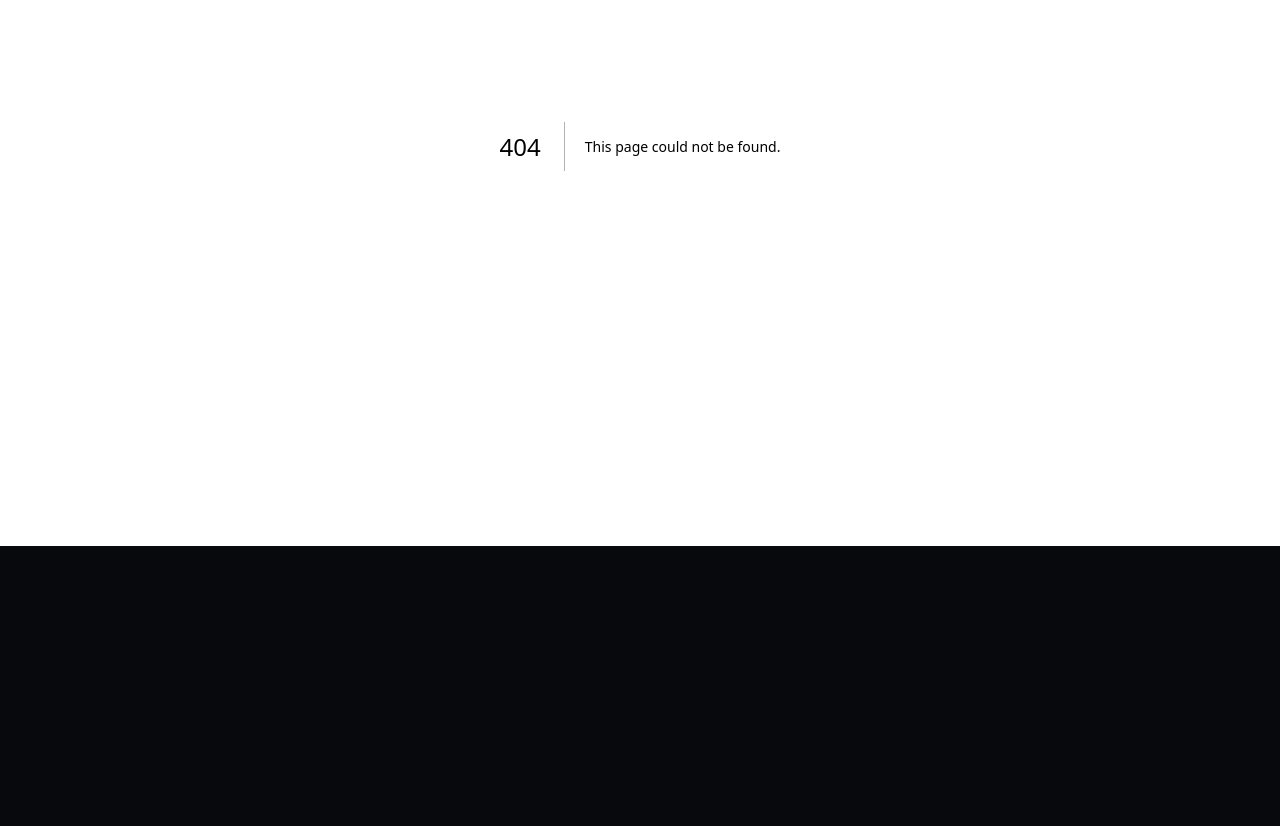
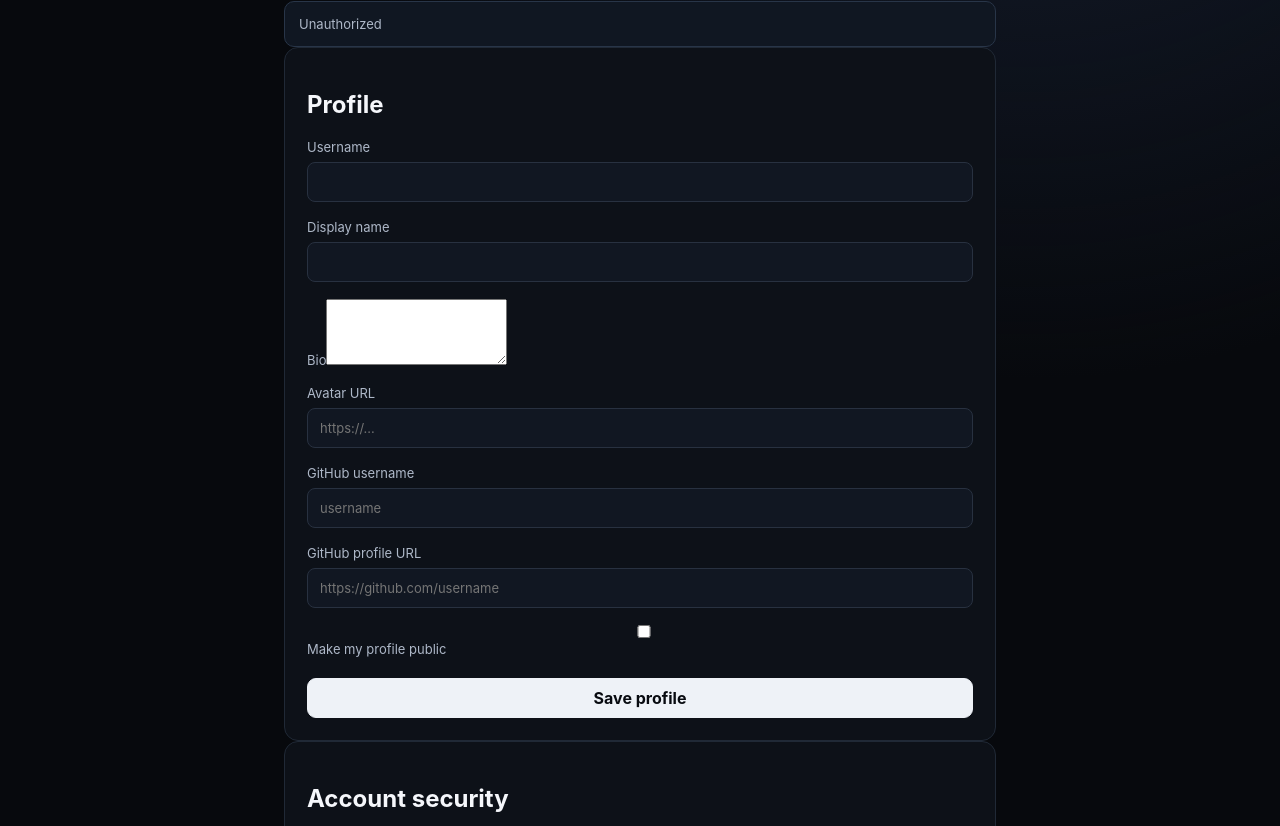
Before and after one commit to DaGoatZayyy/Server-Moniter, a Next.js app: page /settings in a window 1280 px wide. Before the commit this address had no page. Shown: the part 254-1080 px from the top of the page. Before the commit the page ends 800 px from the top, so only its background shows below. Built offline with nearby package versions, Linux system fonts and the light colour scheme; no server answers.

Commit message:
Add user profile and account settings page

```diff
--- /dev/null
+++ b/app/settings/page.tsx
@@ -0,0 +1,24 @@
+"use client";
+
+import Link from "next/link";
+import { useEffect, useState } from "react";
+
+type Profile = { username:string; display_name:string; bio:string; avatar_url:string; is_public:boolean; github_username:string; github_url:string };
+type Auth = { email:string; email_verified:boolean; picture:string };
+
+export default function SettingsPage(){
+  const [profile,setProfile]=useState<Profile>({username:"",display_name:"",bio:"",avatar_url:"",is_public:false,github_username:"",github_url:""});
+  const [auth,setAuth]=useState<Auth>({email:"",email_verified:false,picture:""});
+  const [message,setMessage]=useState(""); const [error,setError]=useState(""); const [busy,setBusy]=useState(false);
+  useEffect(()=>{fetch("/api/profile",{cache:"no-store"}).then(async r=>{const j=await r.json();if(!r.ok)throw new Error(j.error||"Unable to load profile");setProfile(j.profile);setAuth(j.auth);}).catch(e=>setError(e instanceof Error?e.message:"Unable to load profile"));},[]);
+  async function save(e:React.FormEvent){e.preventDefault();setBusy(true);setMessage("");setError("");try{const r=await fetch("/api/profile",{method:"PATCH",headers:{"Content-Type":"application/json"},body:JSON.stringify(profile)});const j=await r.json();if(!r.ok)throw new Error(j.error||"Unable to save profile");setProfile(j.profile);setMessage("Profile saved.");}catch(e){setError(e instanceof Error?e.message:"Unable to save profile");}finally{setBusy(false);}}
+  async function passwordReset(){setBusy(true);setMessage("");setError("");try{const r=await fetch("/api/account/password-reset",{method:"POST"});const j=await r.json();if(!r.ok)throw new Error(j.error||"Unable to send password email");setMessage(j.message);}catch(e){setError(e instanceof Error?e.message:"Unable to send password email");}finally{setBusy(false);}}
+  async function deleteAccount(){if(!confirm("Delete your Server Monitor account and all servers and telemetry? This cannot be undone."))return;setBusy(true);setError("");try{const r=await fetch("/api/account",{method:"DELETE"});const j=await r.json();if(!r.ok)throw new Error(j.error||"Unable to delete account");window.location.href="/auth/logout";}catch(e){setError(e instanceof Error?e.message:"Unable to delete account");setBusy(false);}}
+  return <div className="shell"><header className="topbar"><Link className="brand" href="/">Server<span>Monitor</span></Link><div className="top-actions"><Link className="button" href="/">Dashboard</Link><Link className="button" href="/auth/logout">Log out</Link></div></header><main className="main narrow"><div className="eyebrow">Account</div><h1 className="title">Profile & settings</h1><p className="muted lead">Configure your public profile and account security. Authentication credentials remain managed by Auth0.</p>
+    {message&&<div className="notice">{message}</div>}{error&&<div className="notice">{error}</div>}
+    <form className="form-card" onSubmit={save}><h2>Profile</h2><label>Username<input value={profile.username} onChange={e=>setProfile({...profile,username:e.target.value})} maxLength={40} required /></label><label>Display name<input value={profile.display_name} onChange={e=>setProfile({...profile,display_name:e.target.value})} maxLength={80}/></label><label>Bio<textarea value={profile.bio} onChange={e=>setProfile({...profile,bio:e.target.value})} maxLength={500} rows={4}/></label><label>Avatar URL<input value={profile.avatar_url} onChange={e=>setProfile({...profile,avatar_url:e.target.value})} maxLength={500} placeholder="https://…"/></label><label>GitHub username<input value={profile.github_username} onChange={e=>setProfile({...profile,github_username:e.target.value})} maxLength={80} placeholder="username"/></label><label>GitHub profile URL<input value={profile.github_url} onChange={e=>setProfile({...profile,github_url:e.target.value})} maxLength={300} placeholder="https://github.com/username"/></label><label className="check"><input type="checkbox" checked={profile.is_public} onChange={e=>setProfile({...profile,is_public:e.target.checked})}/> Make my profile public</label><button className="button primary full" disabled={busy}>{busy?"Saving…":"Save profile"}</button></form>
+    <section className="form-card"><h2>Account security</h2><p className="muted">Signed in as <strong>{auth.email||"—"}</strong> · {auth.email_verified?"Email verified":"Email not verified"}</p><div className="settings-actions"><button className="button" onClick={passwordReset} disabled={busy}>Change password by email</button><Link className="button" href="/auth/login?prompt=login">Manage MFA / 2FA</Link></div><p className="muted small">Password changes use Auth0's verified email reset flow. MFA enrollment is handled by your Auth0 tenant's configured factors.</p></section>
+    <section className="form-card"><h2>Connected apps</h2><p className="muted">Your GitHub profile can be displayed on your Server Monitor profile. GitHub identity linking requires the GitHub connection to be enabled in Auth0.</p><div className="settings-actions"><Link className="button" href="/auth/login?connection=github&returnTo=/settings">Connect GitHub</Link>{profile.github_username&&<span className="notice inline">Connected: @{profile.github_username}</span>}</div></section>
+    <section className="form-card"><h2>Danger zone</h2><p className="muted">Delete your profile, servers, telemetry, logs and application account.</p><button className="button" onClick={deleteAccount} disabled={busy}>Delete account</button></section>
+  </main></div>;
+}
```
